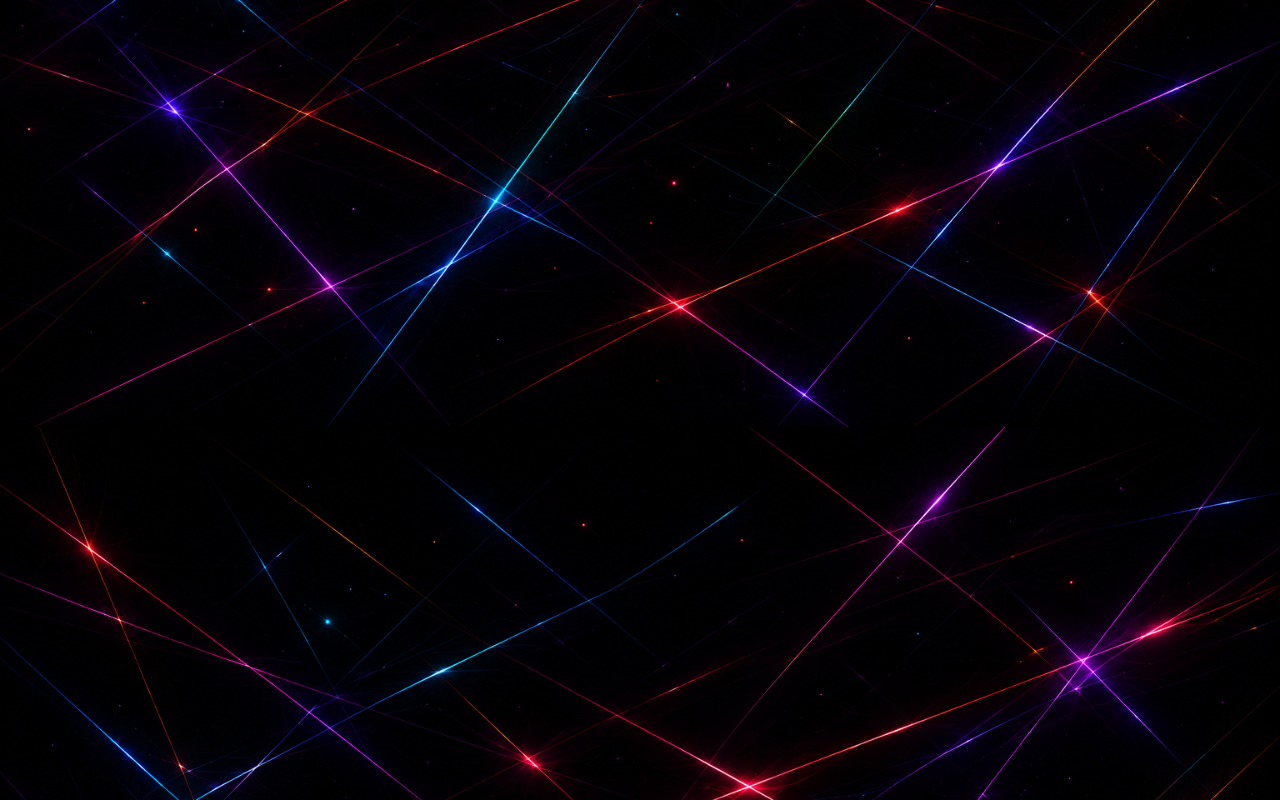
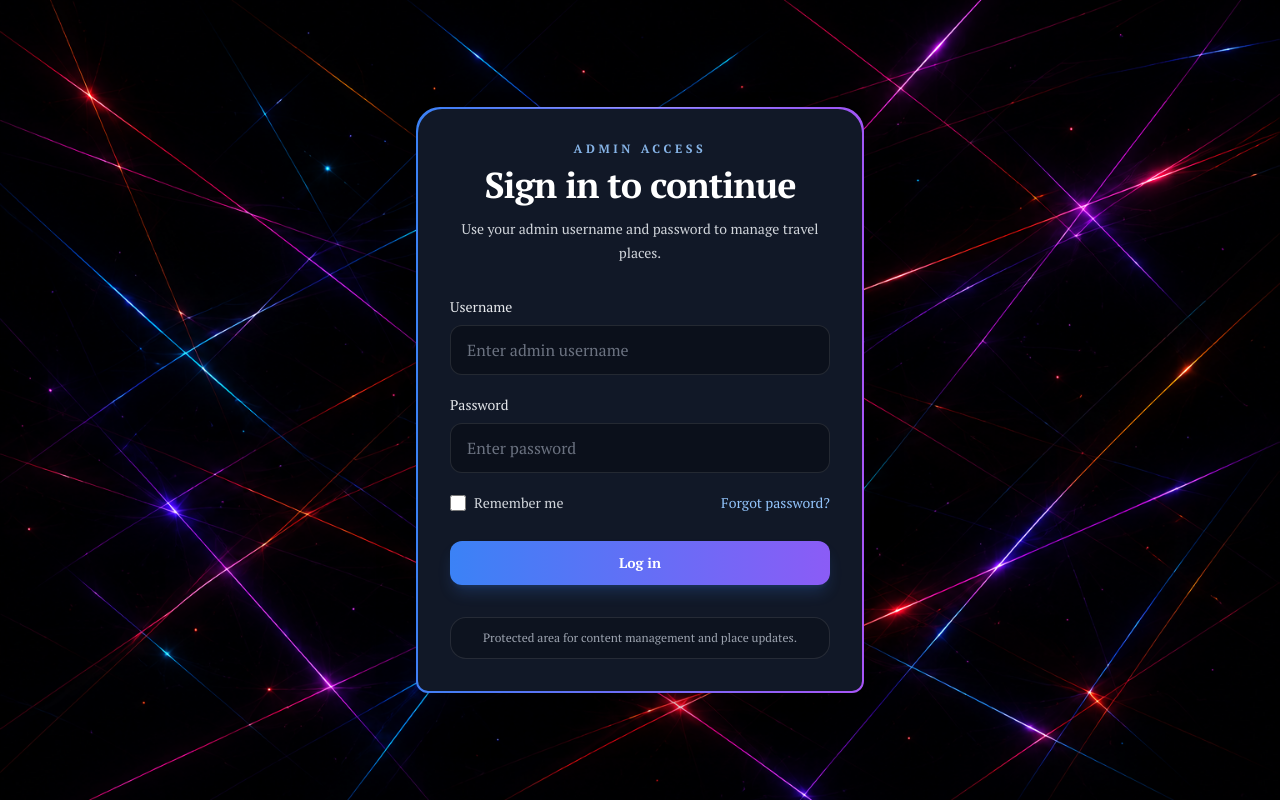
Before and after one commit to Prayas-Mangrati/Kalimpong_Tours, a React (Vite) app in the folder frontend/: page /admin-login in a window 1280 px wide. Before the commit this address had no page. Built offline with nearby package versions, Linux system fonts and the light colour scheme.

Commit message:
Login Admin Page created

```diff
--- /dev/null
+++ b/frontend/src/AdminLogin.jsx
@@ -0,0 +1,100 @@
+import { useState } from "react";
+
+export default function AdminLogin() {
+  const [username, setUsername] = useState("");
+  const [password, setPassword] = useState("");
+
+  const handleSubmit = (event) => {
+    event.preventDefault();
+  };
+
+  return (
+    <main className="min-h-screen px-4 py-8 sm:px-6 lg:px-8 flex items-center justify-center">
+      <div className="relative w-full max-w-md overflow-hidden rounded-3xl border-gradient shadow-2xl">
+        <div className="absolute inset-x-10 top-0 h-px bg-gradient-to-r from-transparent via-white/30 to-transparent" />
+        <div className="absolute -right-14 -top-14 h-36 w-36 rounded-full bg-blue-500/10 blur-3xl" />
+        <div className="absolute -left-14 -bottom-14 h-36 w-36 rounded-full bg-violet-500/10 blur-3xl" />
+
+        <div className="border-gradient-inner relative rounded-3xl p-6 sm:p-8">
+          <div className="mb-8 text-center">
+            <p className="mb-2 text-xs font-semibold uppercase tracking-[0.3em] text-blue-300/90">
+              Admin Access
+            </p>
+            <h1 className="text-3xl font-semibold tracking-tight text-white sm:text-4xl">
+              Sign in to continue
+            </h1>
+            <p className="mt-3 text-sm leading-6 text-gray-300">
+              Use your admin username and password to manage travel places.
+            </p>
+          </div>
+
+          <form className="grid gap-5" onSubmit={handleSubmit}>
+            <div className="grid gap-2">
+              <label
+                htmlFor="username"
+                className="text-sm font-medium text-gray-200"
+              >
+                Username
+              </label>
+              <input
+                id="username"
+                type="text"
+                autoComplete="username"
+                value={username}
+                onChange={(event) => setUsername(event.target.value)}
+                placeholder="Enter admin username"
+                className="w-full rounded-xl border border-white/10 bg-black/30 px-4 py-3 text-white placeholder:text-gray-500 outline-none transition focus:border-blue-400/70 focus:ring-2 focus:ring-blue-500/30"
+              />
+            </div>
+
+            <div className="grid gap-2">
+              <label
+                htmlFor="password"
+                className="text-sm font-medium text-gray-200"
+              >
+                Password
+              </label>
+              <input
+                id="password"
+                type="password"
+                autoComplete="current-password"
+                value={password}
+                onChange={(event) => setPassword(event.target.value)}
+                placeholder="Enter password"
+                className="w-full rounded-xl border border-white/10 bg-black/30 px-4 py-3 text-white placeholder:text-gray-500 outline-none transition focus:border-blue-400/70 focus:ring-2 focus:ring-blue-500/30"
+              />
+            </div>
+
+            <div className="flex items-center justify-between gap-4 text-sm text-gray-300">
+              <label className="flex items-center gap-2">
+                <input
+                  type="checkbox"
+                  className="h-4 w-4 rounded border-gray-500 bg-transparent text-blue-500 focus:ring-blue-500"
+                />
+                <span>Remember me</span>
+              </label>
+
+              <button
+                type="button"
+                className="font-medium text-blue-300 transition hover:text-blue-200"
+              >
+                Forgot password?
+              </button>
+            </div>
+
+            <button
+              type="submit"
+              className="mt-2 inline-flex items-center justify-center rounded-xl bg-gradient-to-r from-blue-500 to-violet-500 px-5 py-3 text-sm font-semibold text-white shadow-lg shadow-blue-500/20 transition hover:scale-[1.01] hover:shadow-blue-500/30 focus:outline-none focus:ring-2 focus:ring-blue-400/60"
+            >
+              Log in
+            </button>
+          </form>
+
+          <div className="mt-8 rounded-2xl border border-white/10 bg-black/20 px-4 py-3 text-center text-xs text-gray-400">
+            Protected area for content management and place updates.
+          </div>
+        </div>
+      </div>
+    </main>
+  );
+}
--- a/frontend/src/App.jsx
+++ b/frontend/src/App.jsx
@@ -2,16 +2,17 @@
 import Iconbar from "./iconbar.jsx";
 import Footer from "./footer.jsx";
 import CardSection from "./cardSection.jsx";
-import { useState,useRef } from "react";
+import { useState, useRef } from "react";
 import { Routes, Route } from "react-router-dom";
 import PlaceDetail from "./placeDetail";
 import Hero from "./hero.jsx";
 import AiAssistant from "./AiAssistant.jsx";
 import AddPlace from "./AddPlace.jsx";
+import AdminLogin from "./AdminLogin.jsx";
 function App() {
   const [selectedType, setSelectedType] = useState("all");
   const [searchPlace, setSearchPlace] = useState("");
-  const cardsRef=useRef(null);
+  const cardsRef = useRef(null);
   return (
     <Routes>
       <Route
@@ -29,27 +30,25 @@
 
                 <div ref={cardsRef}>
                   <Iconbar
-                  selectedType={selectedType}
-                  setSelectedType={setSelectedType}
-                />
+                    selectedType={selectedType}
+                    setSelectedType={setSelectedType}
+                  />
                 </div>
                 <CardSection
-
                   selectedType={selectedType}
                   searchPlace={searchPlace}
                 />
               </main>
               <Footer />
-              <AiAssistant/>
+              <AiAssistant />
             </div>
           </>
         }
       />
       <Route path="/place/:id" element={<PlaceDetail />} />
       <Route path="/add-place" element={<AddPlace />} />
-
+      <Route path="/admin-login" element={<AdminLogin />} />
     </Routes>
-
   );
 }
 
```
